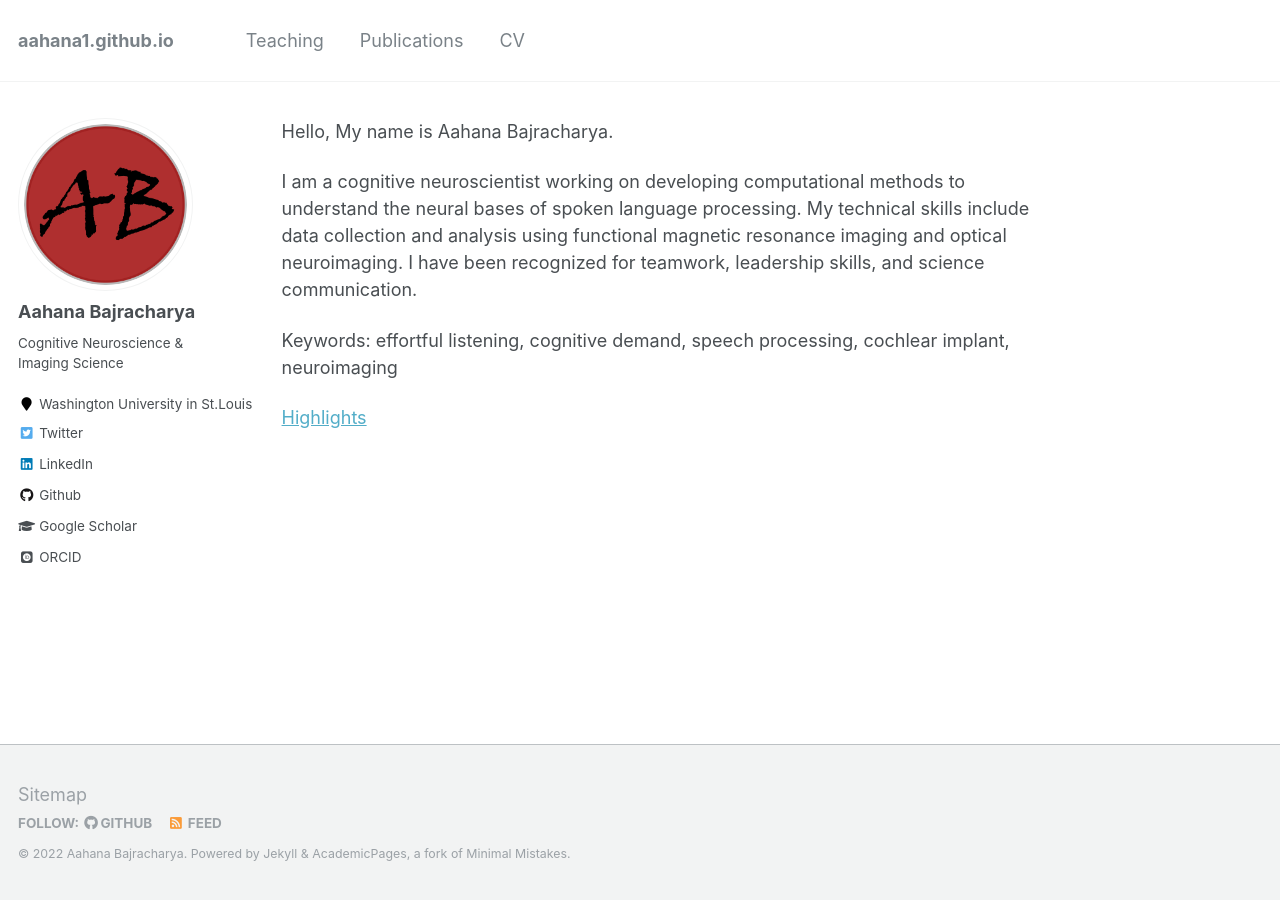
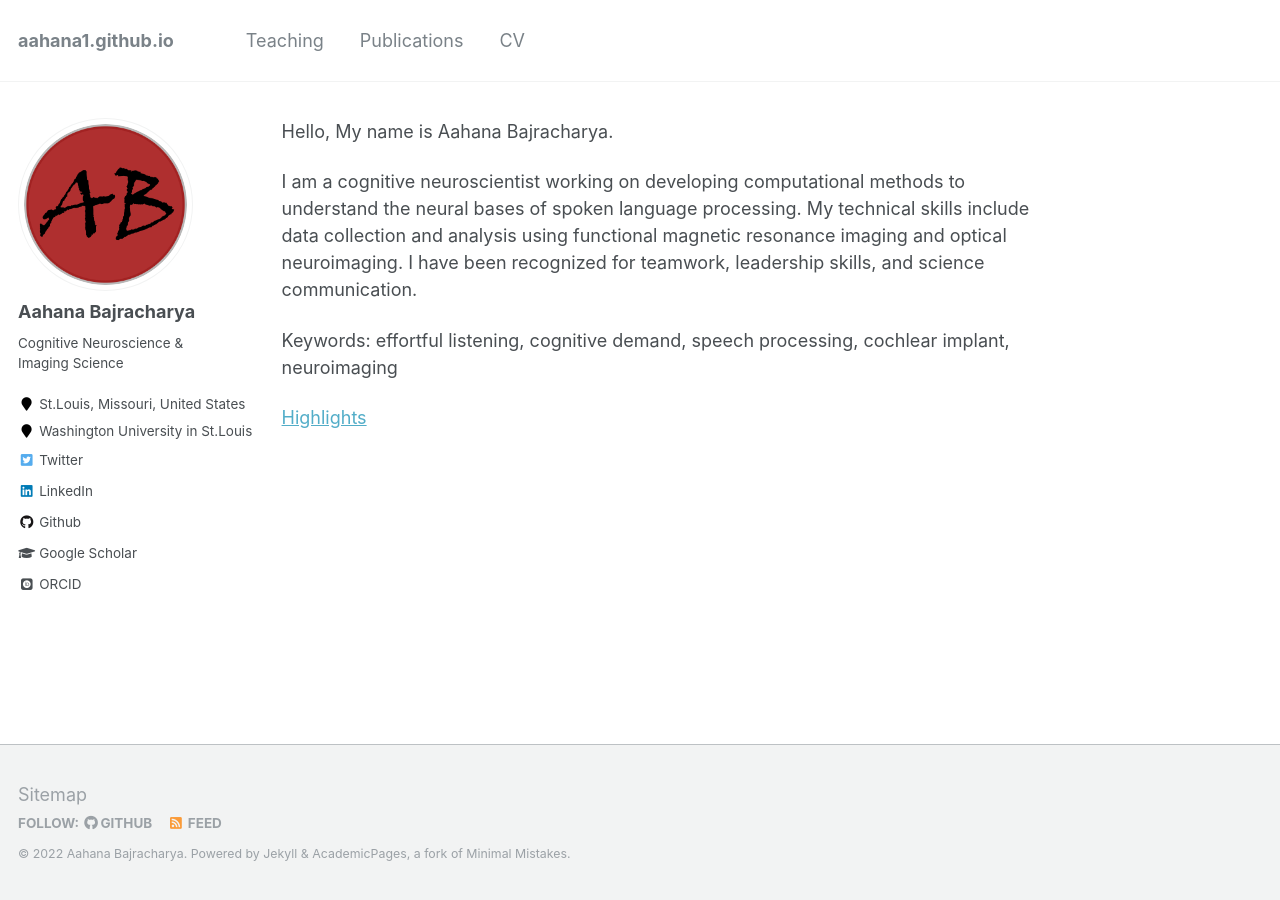
Before and after one commit to kritibhattarai23/kritibhattarai23.github.io, a Jekyll site: the page built from index.md, in a window 1280 px wide. Built offline with Jekyll 4.4.1, drawn with Linux system fonts in a browser that asks for light colours; some web fonts are replaced; our own code applies the rules of GitHub Pages for plain Markdown files.

Commit message:
Update _config.yml

```diff
--- a/_config.yml
+++ b/_config.yml
@@ -81,8 +81,8 @@ author:
   name             : "Aahana Bajracharya"
   avatar           : "bitmap.png"
   bio              : "Cognitive Neuroscience & Imaging Science"
-  location         : "Washington University in St.Louis"
-  employer         :
+  location         : "St.Louis, Missouri, United States"
+  employer         : "Washington University in St.Louis"
   pubmed           : # "https://www.ncbi.nlm.nih.gov/pubmed/?term=john+snow"
   googlescholar    : "https://scholar.google.com/citations?user=hsh907UAAAAJ&hl=en"
   email            :
@@ -100,7 +100,7 @@ author:
   instagram        :
   impactstory      : #"https://profiles.impactstory.org/u/xxxx-xxxx-xxxx-xxxx"
   lastfm           :
-  linkedin         : "www.linkedin.com/in/aahana-bajracharya"
+  linkedin         : "https://linkedin.com/in/aahana-bajracharya"
   orcid            : "https://orcid.org/0000-0002-7361-6020"
   pinterest        :
   soundcloud       :
```
